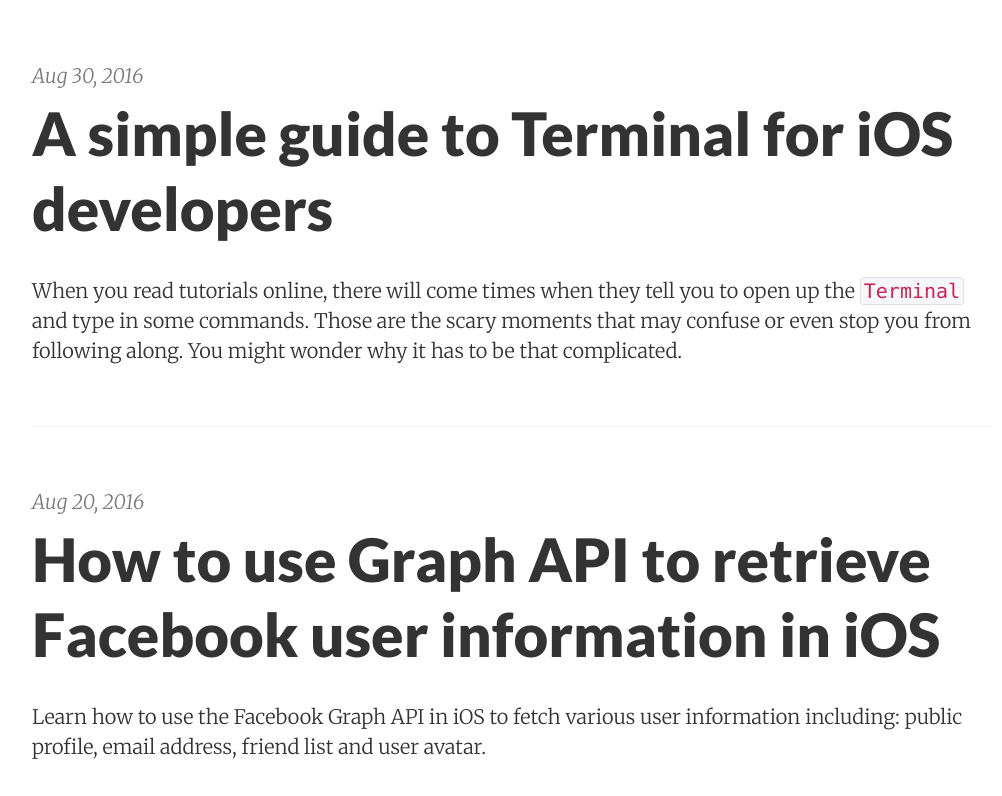
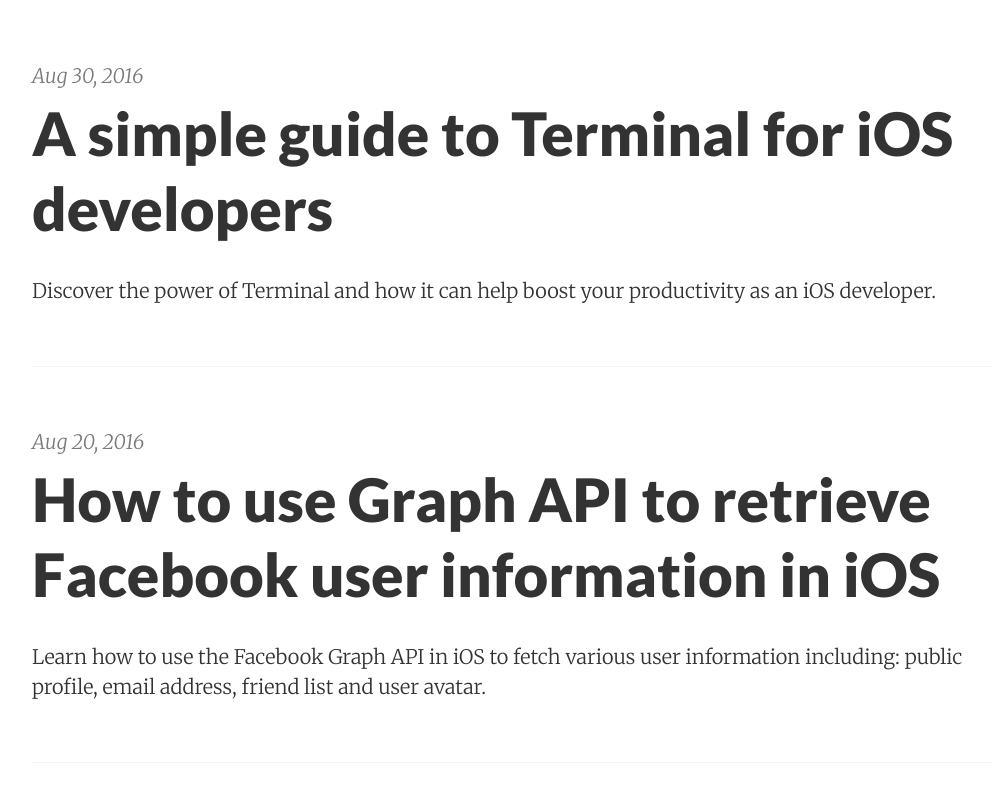
Before and after one commit to hoang-tran/hoang-tran.github.io, a Jekyll site: the page built from index.html, in a window 1280 px wide and 900 px high, cut to the strip 104-900 px from the top of the window. Shown: the whole strip, without its empty margins (128-1130 px from the left). Built offline with Jekyll 4.4.1, drawn with Linux system fonts in a browser that asks for light colours; nearby versions of some CDN libraries; the list of posts is cut into pages by our own code.

Commit message:
add meta data and cover image

```diff
--- a/_posts/2016-08-30-terminal-for-ios-developers.md
+++ b/_posts/2016-08-30-terminal-for-ios-developers.md
@@ -1,8 +1,12 @@
 ---
 layout: post
 title:  'A simple guide to Terminal for iOS developers'
+meta_description: Discover the power of Terminal and how it can help boost your productivity as an iOS developer.
+description: Discover the power of Terminal and how it can help boost your productivity as an iOS developer.
+summary: Discover the power of Terminal and how it can help boost your productivity as an iOS developer.
 categories: ios development
 tags: terminal ios developer command line
+image: terminal-for-ios-developers/terminal-cover.png
 ---
 
 When you read tutorials online, there will come times when they tell you to open up the `Terminal` and type in some commands. Those are the scary moments that may confuse or even stop you from following along. You might wonder why it has to be that complicated.
```
Also changed, not shown: 1 other file.
